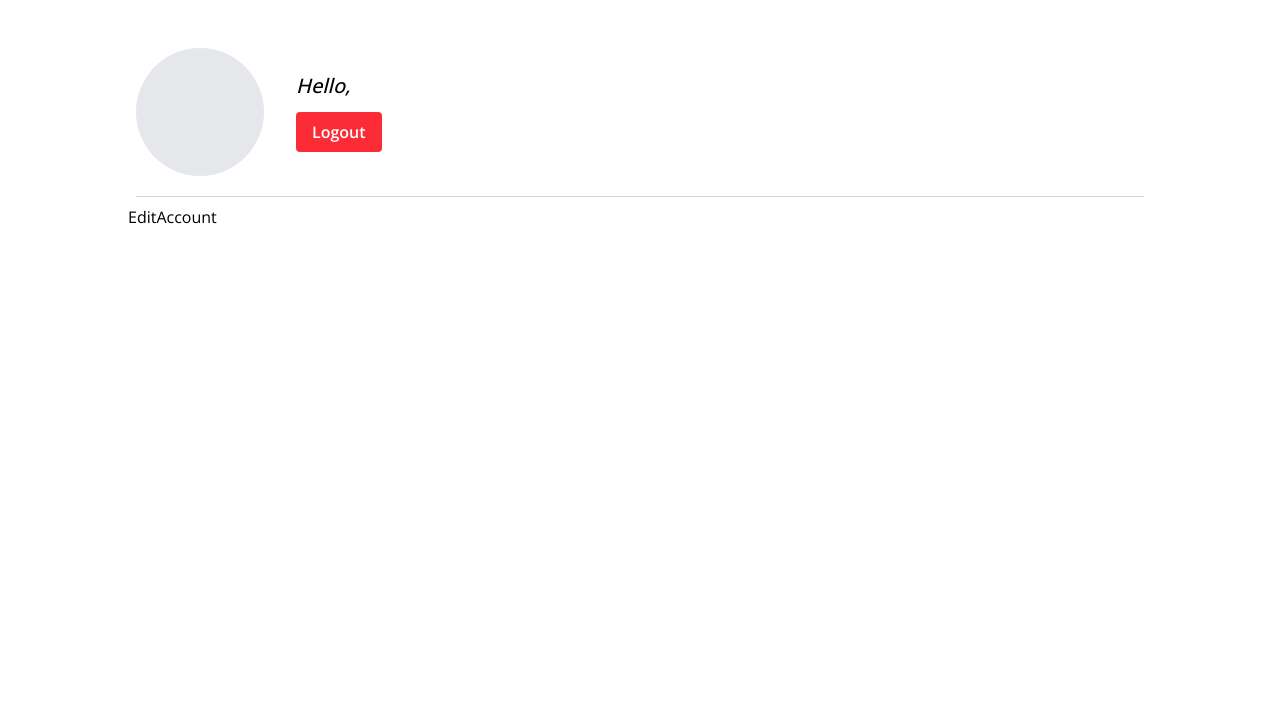
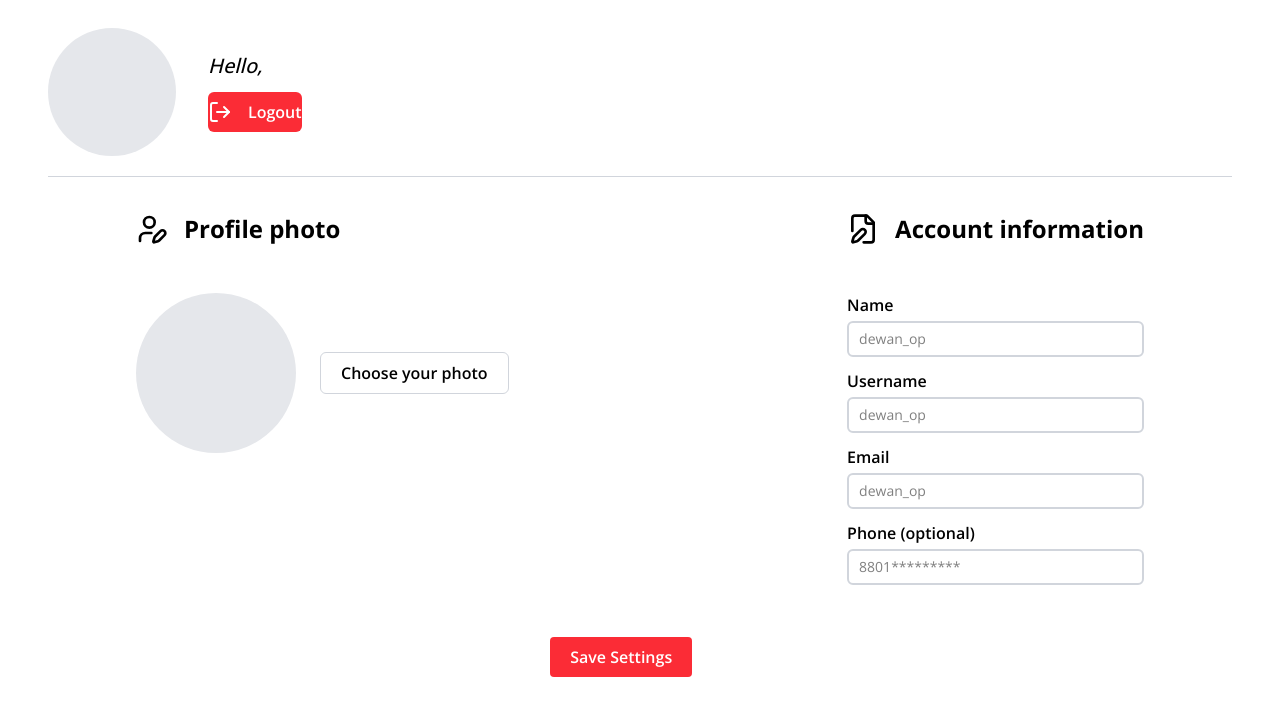
Before and after one commit to Dewanshakib/project-kenakata, a Next.js app in the folder client/: page /account/edit-account in a window 1280 px wide. Shown: the top 716 px of the page. Built offline with nearby package versions, Linux system fonts and the light colour scheme; no server answers.

Commit message:
added account dashboard page and created account edit page

```diff
--- a/client/app/(root)/(account)/account/edit-account/page.tsx
+++ b/client/app/(root)/(account)/account/edit-account/page.tsx
@@ -1,7 +1,10 @@
+import EditAccountForm from '@/components/account/account-edit'
 import React from 'react'
 
 export default function EditAccount() {
   return (
-    <div>EditAccount</div>
+    <div className='grid place-items-center'>
+      <EditAccountForm/>
+    </div>
   )
 }
--- a/client/app/(root)/(account)/account/layout.tsx
+++ b/client/app/(root)/(account)/account/layout.tsx
@@ -1,9 +1,9 @@
-import AccountInfo from "@/components/profile/account-info";
+import AccountInfo from "@/components/account/account-info";
 import React, { ReactNode } from "react";
 
 export default function AccountLayout({ children }: { children: ReactNode }) {
   return (
-    <div className="max-w-5xl mx-auto">
+    <div className="mb-5">
       <AccountInfo />
       {children}
     </div>
--- /dev/null
+++ b/client/components/account/account-edit.tsx
@@ -0,0 +1,135 @@
+"use client";
+import { useUserStore } from "@/zustand/user.store";
+import { FilePen, UserPen } from "lucide-react";
+import Image from "next/image";
+import React, { ChangeEvent, useRef, useState } from "react";
+
+export default function EditAccountForm() {
+  const user = useUserStore((state) => state.user);
+  const imgRef = useRef<HTMLInputElement | null>(null);
+  const [imgUrl, setImgUrl] = useState<string | undefined>(user?.avater);
+  const [imgFile, setImgFile] = useState<File | undefined>(undefined);
+
+  const handleImageInput = (e: ChangeEvent<HTMLInputElement>) => {
+    const photoFile = e.target.files?.[0];
+    if (photoFile) {
+      const url = URL.createObjectURL(photoFile);
+      if (imgUrl) {
+        URL.revokeObjectURL(imgUrl);
+      }
+      setImgUrl(url);
+      setImgFile(photoFile)
+    }
+  };
+
+  console.log(imgFile)
+
+  return (
+    <div className="p-2 mt-5 flex flex-col md:flex-row max-w-5xl mx-auto w-full justify-between">
+      {/* profile image section starts */}
+      <div className="">
+        <div className="flex items-center gap-4 mb-12">
+          <UserPen size={32} />
+          <h1 className="text-2xl font-bold"> Profile photo</h1>
+        </div>
+        <div className="flex flex-col md:flex-row gap-6 items-center">
+
+
+          {imgUrl ? (
+            <div className="w-40 h-40 relative border border-gray-300 rounded-full overflow-hidden">
+              <Image
+                src={imgUrl}
+                alt="profile photo"
+                fill
+                className="object-contain"
+              />
+            </div>
+          ) : (
+            <div className="bg-gray-200 w-40 h-40 rounded-full grid place-items-center">
+              <p className="text-5xl font-bold">{user?.name.charAt(0)}</p>
+            </div>
+          )}
+
+          <input
+            type="file"
+            className="hidden"
+            accept="image/*"
+            ref={imgRef}
+            onChange={handleImageInput}
+          />
+          <button
+            onClick={() => imgRef.current?.click()}
+            className="font-semibold border border-gray-300 rounded-md  px-5 py-2 hover:bg-gray-200 duration-300 cursor-pointer"
+          >
+            Choose your photo
+          </button>
+        </div>
+      </div>
+      {/* profile image section ends */}
+
+      {/* profile info section starts */}
+      <div className="mt-10 md:mt-0">
+        <div className="flex items-center gap-4 mb-12">
+          <FilePen size={32} />
+          <h1 className="text-2xl font-bold"> Account information</h1>
+        </div>
+        <form>
+          <div className="mb-3">
+            <label htmlFor="Name" className="font-semibold">
+              Name
+            </label>
+            <input
+              className="w-full block mt-1 border-2 text-sm border-gray-300 p-1.5 pl-2.5 rounded-md focus:outline-2 focus:outline-offset-2 focus:outline-gray-400"
+              type="text"
+              placeholder="dewan_op"
+              required
+              defaultValue={user?.name}
+            />
+          </div>
+          <div className="mb-3">
+            <label htmlFor="Username" className="font-semibold">
+              Username
+            </label>
+            <input
+              className="w-full block mt-1 border-2 text-sm border-gray-300 p-1.5 pl-2.5 rounded-md focus:outline-2 focus:outline-offset-2 focus:outline-gray-400"
+              type="text"
+              required
+              placeholder="dewan_op"
+              defaultValue={user?.username}
+            />
+          </div>
+          <div className="mb-3">
+            <label htmlFor="Email" className="font-semibold">
+              Email
+            </label>
+            <input
+              className="w-full block mt-1 border-2 text-sm border-gray-300 p-1.5 pl-2.5 rounded-md focus:outline-2 focus:outline-offset-2 focus:outline-gray-400"
+              type="text"
+              required
+              placeholder="dewan_op"
+              defaultValue={user?.email}
+            />
+          </div>
+          <div className="mb-3">
+            <label htmlFor="Phone" className="font-semibold">
+              Phone (optional)
+            </label>
+            <input
+              className="w-full block mt-1 border-2 text-sm border-gray-300 p-1.5 pl-2.5 rounded-md focus:outline-2 focus:outline-offset-2 focus:outline-gray-400"
+              type="number"
+              placeholder="8801*********"
+              defaultValue={user?.email}
+            />
+          </div>
+          <button
+            type="submit"
+            className="md:-ml-[100%] md:mt-10 bg-red-500 px-5 py-2 text-white rounded w-full md:w-fit cursor-pointer font-semibold"
+          >
+            Save Settings
+          </button>
+        </form>
+      </div>
+      {/* profile info section ends */}
+    </div>
+  );
+}
--- a/client/components/profile/account-info.tsx
+++ b/client/components/account/account-info.tsx
@@ -4,6 +4,7 @@ import { useFetchUser } from "@/hooks/useFetchProfile";
 import { IProfile } from "@/types/types";
 import { useUserStore } from "@/zustand/user.store";
 import React from "react";
+import LogoutBtn from "../auth/logout-btn";
 
 export default function AccountInfo() {
   const user: IProfile | null = useUserStore((state) => state.user);
@@ -11,7 +12,7 @@ export default function AccountInfo() {
   useFetchUser();
 
   return (
-    <div className="w-full mt-10 p-2">
+    <div className="w-full mt-5 p-2">
       {/* header starts */}
       <div className="flex items-center flex-row md:gap-x-8 gap-x-4 mb-5 w-full">
         <div className="w-30 h-30 md:w-32 md:h-32 rounded-full bg-gray-200 grid place-items-center">
@@ -27,9 +28,10 @@ export default function AccountInfo() {
             <h1 className="text-2xl font-bold mb-3">{user?.name}</h1>
           </div>
 
-          <button className="bg-red-500 text-white font-semibold px-4 py-2 rounded hover:opacity-85 hover:duration-300 cursor-pointer">
+          {/* <button className="bg-red-500 text-white font-semibold px-4 py-2 rounded hover:opacity-85 hover:duration-300 cursor-pointer">
             Logout
-          </button>
+          </button> */}
+          <LogoutBtn/>
 
         </div>
       </div>
--- a/client/components/auth/logout-btn.tsx
+++ b/client/components/auth/logout-btn.tsx
@@ -30,8 +30,8 @@ export default function LogoutBtn() {
 
   return (
     <form onSubmit={onSubmit}>
-      <button className="bg-gray-900 cursor-pointer hover:opacity-90 hover:duration-300 w-full text-white p-1.5 rounded-md font-medium">
-        <span className="inline-flex items-center justify-center w-full gap-4">
+      <button className="bg-red-500 cursor-pointer hover:bg-red-600 hover:duration-300 w-full text-white py-2 rounded-md font-semibold">
+        <span className="flex items-center justify-center w-full gap-4">
           <LogOut />
           Logout
         </span>
--- a/client/components/common/header/header.tsx
+++ b/client/components/common/header/header.tsx
@@ -87,7 +87,7 @@ export default function Header() {
                   </Link>
                 )}
                 <Link
-                  href={`/account/account`}
+                  href={`/account/dashboard`}
                   className="px-4 rounded-md font-medium cursor-pointer py-2 border border-gray-300 hover:duration-300 hover:opacity-90"
                 >
                   <span className="flex gap-2">
--- a/client/components/common/header/menu.tsx
+++ b/client/components/common/header/menu.tsx
@@ -174,11 +174,11 @@ export default function Menu() {
                           )}
                           <Link
                             className="py-1.5 grid place-items-center rounded-md font-medium text-center w-full bg-gray-200 border border-gray-300"
-                            href={"/profile/:id"}
+                            href={"/account/dashboard"}
                           >
                             <span className="inline-flex items-center justify-center w-full gap-4">
                               <User />
-                              Profile
+                              Account
                             </span>
                           </Link>
                           <LogoutBtn/>
--- a/client/components/profile/account-edit.tsx
+++ /dev/null
@@ -1,8 +0,0 @@
-"use client"
-import React from 'react'
-
-export default function EditAccountForm() {
-  return (
-    <div>EditAccountForm</div>
-  )
-}
--- a/client/middleware.ts
+++ b/client/middleware.ts
@@ -21,5 +21,5 @@ export async function middleware(request: NextRequest) {
 }
 
 export const config = {
-    matcher: ['/', '/login', '/register','/forget-password', '/reset-password','/profile/:id*']
+    matcher: ['/', '/login', '/register','/forget-password', '/reset-password','/account/:id*','/admin/:id*']
 }
```
Also changed, not shown: client/app/(root)/(account)/account/dashboard/page.tsx (renamed from client/app/(root)/(account)/account/account/page.tsx).
